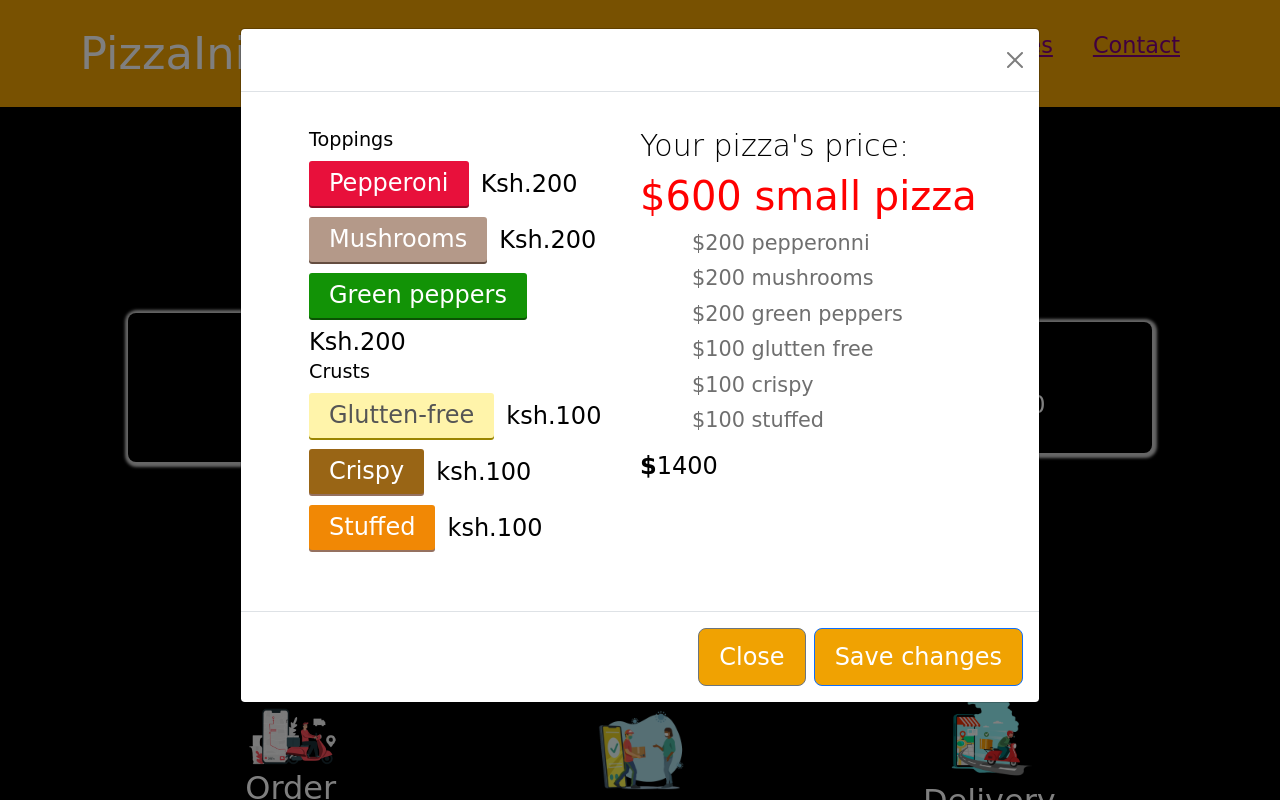
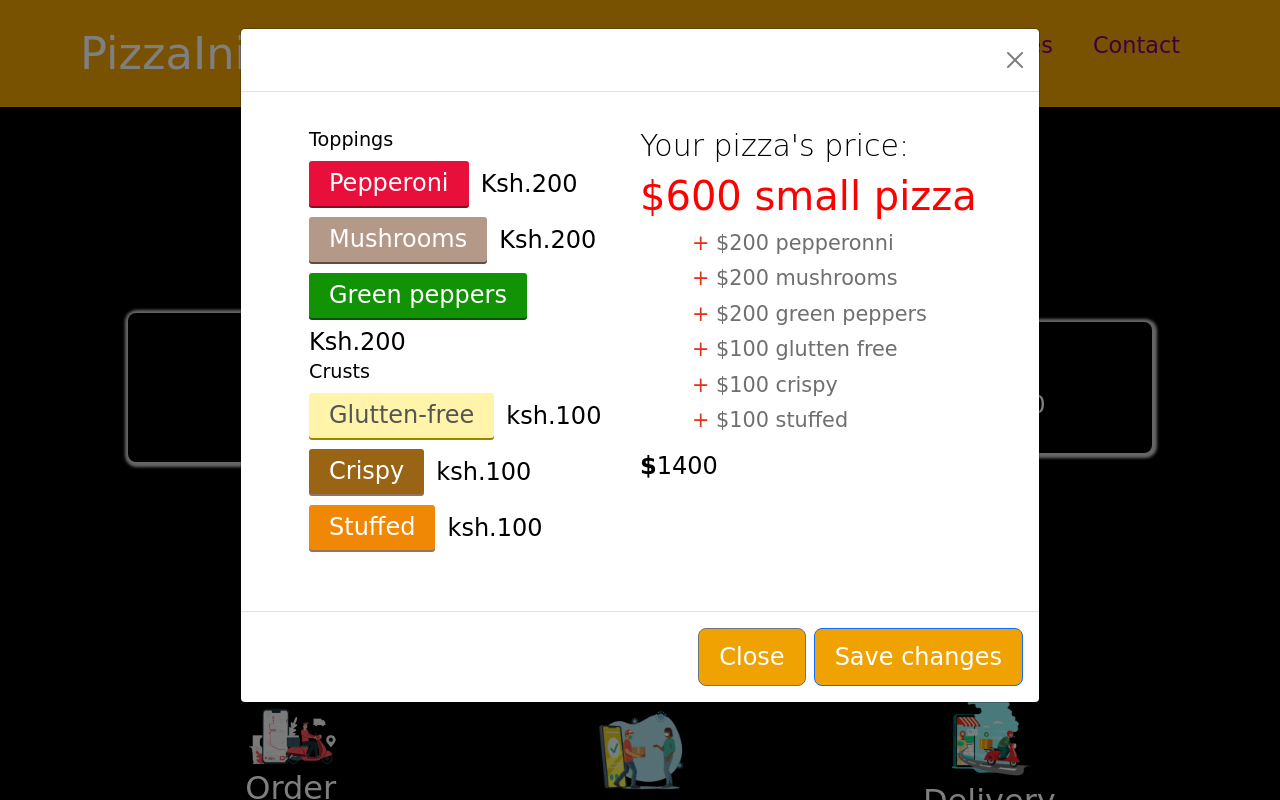
Before and after one commit to RichieOrito/pizza-innit, a plain HTML site: page index.html in a window 1280 px wide. Both pictures are taken after a click on the button 290 px from the left and 1918 px from the top of the page. Shown: the part 1486-2286 px from the top of the page. Drawn offline with nearby package versions, Linux system fonts and the light colour scheme; a web font is replaced by a local one.

Commit message:
This commit styles the a links and adds a + plus on the Prices

```diff
--- a/css/styles.css
+++ b/css/styles.css
@@ -37,6 +37,10 @@ body{
   background-color: var(--bg-color);
 }
 
+a{
+  text-decoration: none;
+}
+
 /* Header section */
 header{
   position: fixed;
@@ -52,10 +56,6 @@ header{
   font-size: 2.8rem;
   font-weight: 500;
   color: var(--txt-color);
-}
-
-.logo span {
-
 }
 
 .logo img{
@@ -443,7 +443,7 @@ header{
 
 .btn-crispy {
   background: #996515;
-  box-shadow: 0 6px #996515;
+  box-shadow: 0 6px #331f01;
   color: #fff;
 }
 
@@ -521,6 +521,11 @@ header{
   font-size: 1.3rem;
 }
 
+.price li:before {
+  content: '+ ';
+  color: #e2311a;
+}
+
 .price strong{
   font-size: 1.5rem;
   display: block;
```
